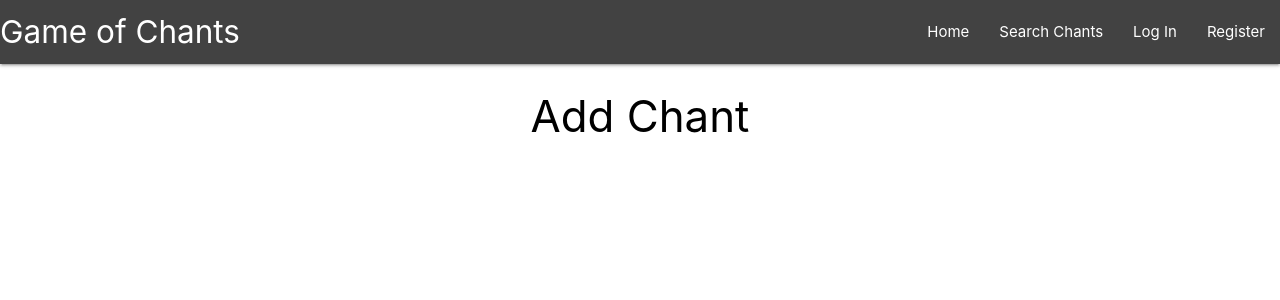
After one commit to RoyoftheRavers/football_game_of_chants, a Flask app: page /add_chant in a window 1280 px wide. The commit adds this page. Shown: the top 300 px of the page. Run offline with Flask 2, Linux system fonts and the light colour scheme; some libraries are stand-ins or nearby versions.

Commit message:
Add_chants file added and chants file updated on accordion display

```diff
--- a/app.py
+++ b/app.py
@@ -137,6 +137,11 @@ def logout():
     return redirect(url_for("login"))
 
 
+@app.route("/add_chant")
+def add_chant():
+    return render_template("add_chant.html")
+
+
 if __name__ == "__main__":
     app.run(host=os.environ.get("IP"),
             port=int(os.environ.get("PORT")),
--- /dev/null
+++ b/templates/add_chant.html
@@ -0,0 +1,6 @@
+{% extends "base.html" %}
+{% block content %}
+
+    <h3 class="black-text darken-4 center-align">Add Chant</h3>
+
+{% endblock %}
--- a/templates/base.html
+++ b/templates/base.html
@@ -21,7 +21,7 @@
                     <li><a href="{{ url_for('get_chants') }}">Home</a></li>
                     <li><a href="#">Search Chants</a></li>
                     {% if session.user %}
-                        <li><a href="#">New Chant</a></li>
+                        <li><a href="{{ url_for('add_chant') }}">New Chant</a></li>
                         <li><a href="{{ url_for('profile', username=session['user']) }}">Profile</a></li>
                         <li><a href="{{ url_for('logout') }}">Log Out</a></li>
                     {% else %}
@@ -35,7 +35,7 @@
         <ul class="sidenav" id="mobile-demo">
             <li><a href="{{ url_for('get_chants') }}">Home</a></li>
             <li><a href="#">Search Chants</a></li>
-            <li><a href="#">New Chant</a></li>
+            <li><a href="{{ url_for('add_chant') }}">New Chant</a></li>
             <li><a href="{{ url_for('profile', username=session['user']) }}">Profile</a></li>
             <li><a href="{{ url_for('logout') }}">Log Out</a></li>
             <li><a href="{{ url_for('login') }}">Log In</a></li>
--- a/templates/chants.html
+++ b/templates/chants.html
@@ -2,7 +2,7 @@
 {% block content %}
 
 
-
+   <h3 class="black-text darken-4 center-align">All Chants</h3>
 
     <ul class="collapsible">
         {% for chant in chants %}
@@ -12,9 +12,9 @@
                 <strong>{{ chant.chant_title }}</strong>
             </div>
             <div class="collapsible-body">
-                <div>Club Name: {{ chant.team_name }}</div>
+                <div>Club: {{ chant.team_name }}</div>
                 <div>Country: {{ chant.country }}</div><br>
-                <div>Chant Lyrics:</div>
+                <div><span>Chant Lyrics for "</span>{{ chant.chant_title }}":</div>
                 <p><em>{{ chant.chant_lyrics }}</em></p>
             </div>
 
```
